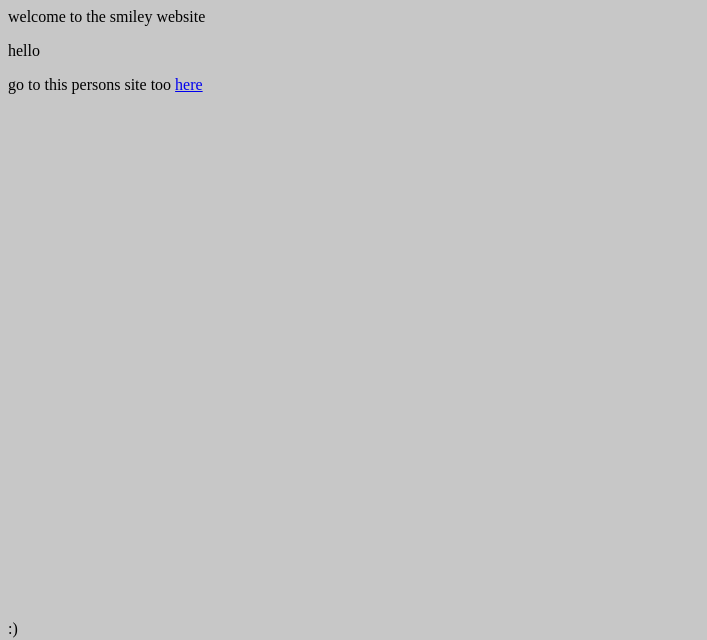
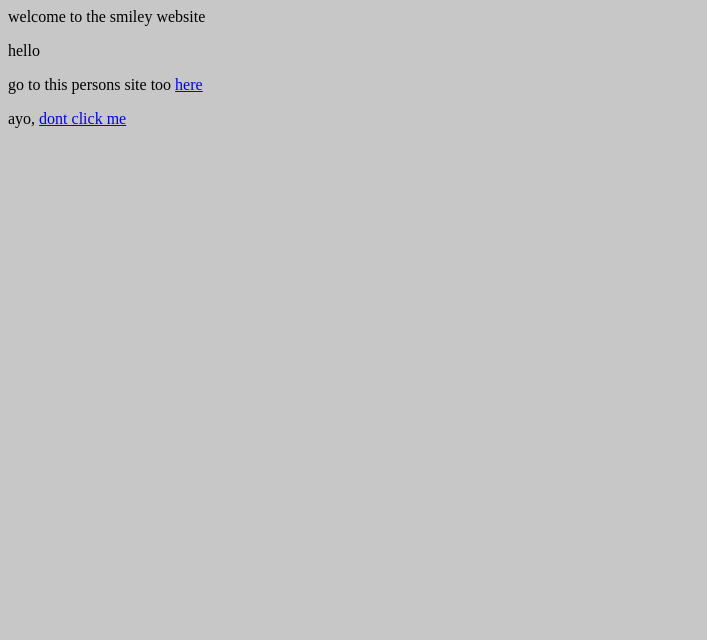
Before and after one commit to uhokay4/uhokay4.github.io, a plain HTML site: page index.htm in a window 1280 px wide. Shown: the top 640 px of the page, without its empty margins (0-707 px from the left). Drawn offline with Linux system fonts and the light colour scheme.

Commit message:
Update index.htm

```diff
--- a/index.htm
+++ b/index.htm
@@ -5,6 +5,7 @@ background: #c7c7c7;
 <p>welcome to the smiley website</p>
 <p>hello</p>
 <p>go to this persons site too <a href=https://superkamekarea.github.io/index.htm>here</a></p>
+<p>ayo, <a href=ms-calculator://>dont click me</a></p>
 <p>&nbsp;</p>
 <p>&nbsp;</p>
 <p>&nbsp;</p>
```
